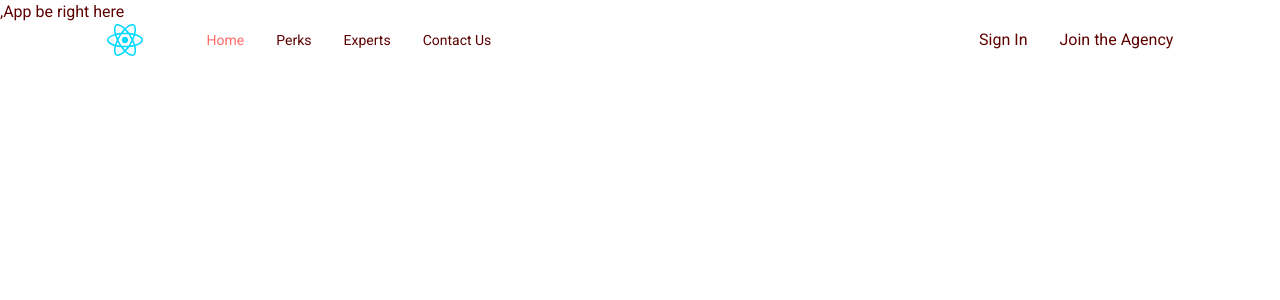
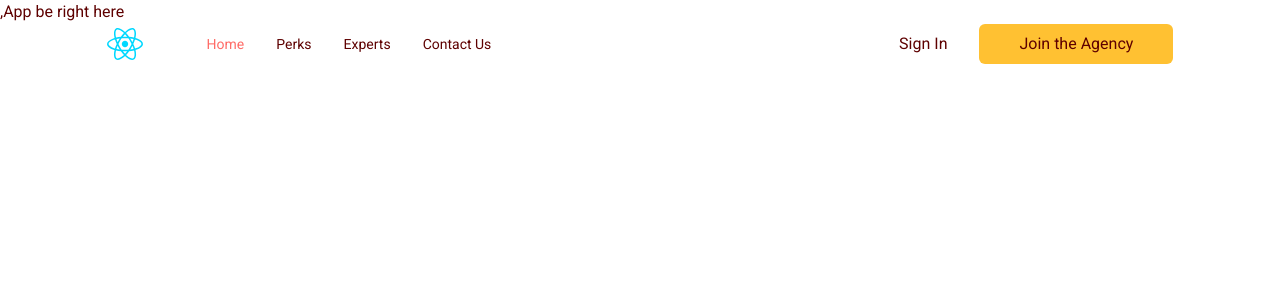
Before and after one commit to WackyChomp/empirical-consulting, a React (Vite) app: page / in a window 1280 px wide. Shown: the top 300 px of the page. Built offline with nearby package versions, Linux system fonts and the light colour scheme.

Commit message:
Created shared ActionButton component scrolling to ContactUs section / imported ActionButton component to scene navbar component

```diff
--- a/src/scenes/navbar/index.tsx
+++ b/src/scenes/navbar/index.tsx
@@ -4,6 +4,7 @@
 import Link from "./Link";
 import { SelectedPage } from "@/shared/types";
 import useMediaQuery from "@/hooks/useMediaQuery";
+import ActionButton from "@/shared/ActionButton";
 
 type Props = {
 	selectedPage: SelectedPage;
@@ -34,7 +35,9 @@
 							</div>
 							<div className={`${flexBetween} gap-8`}>
 								<p>Sign In</p>
-								<button>Join the Agency</button>
+								<ActionButton setSelectedPage={setSelectedPage}>
+									Join the Agency
+								</ActionButton>
 							</div>
 						</div>
 						)
--- /dev/null
+++ b/src/shared/ActionButton.tsx
@@ -0,0 +1,22 @@
+import React from "react"
+import AnchorLink from "react-anchor-link-smooth-scroll"
+import { SelectedPage } from "./types";
+
+type Props = {
+	children: React.ReactNode;			// from ActionButton component used in navbar index.tsx
+	setSelectedPage: (value: SelectedPage ) => void;
+}
+
+const ActionButton = ({ children, setSelectedPage }: Props) => {
+  return (
+    <AnchorLink
+			className="rounded-md bg-secondary-500 px-10 py-2 hover:bg-primary-500 hover:text-white"
+			onClick={() => setSelectedPage(SelectedPage.ContactUs)}         // using enums in shared types.ts
+			href={`#${SelectedPage.ContactUs}`}
+    >
+      {children}
+    </AnchorLink>
+  )
+}
+
+export default ActionButton
```
